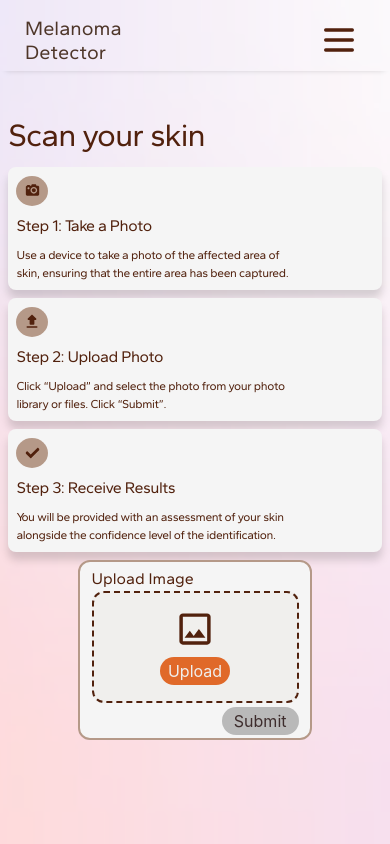
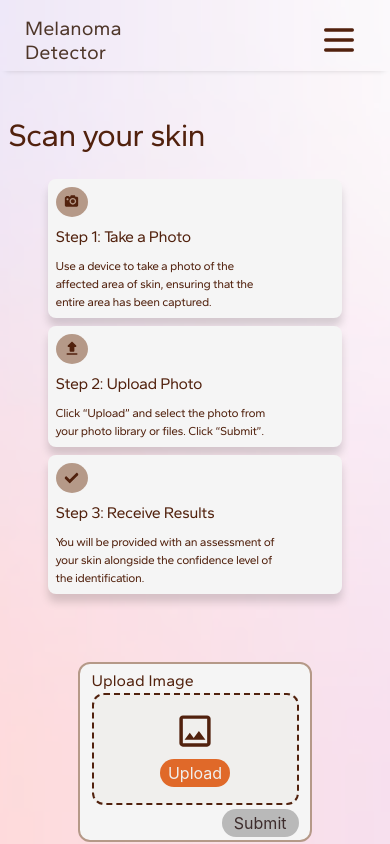
Before and after one commit to CareTech-at-UCI/melanoma-project, a React (Create React App) app in the folder frontend/: page /scan in a window 390 px wide. Shown: the top 844 px of the page. Built offline with nearby package versions, Linux system fonts and the light colour scheme.

Commit message:
scan page more responsive and cleaner

```diff
--- a/frontend/src/components/scan/upload.jsx
+++ b/frontend/src/components/scan/upload.jsx
@@ -57,7 +57,7 @@ export default function Upload() {
   };
 
   return (
-    <div className="mb-32 pb-[.8%] bg-[#F5F5F5] border-2 border-solid border-[#B59988] rounded-xl mx-auto w-[60%] h-[60%] md:w-[60%] md:h-[35vh]">
+    <div className="mb-32 mt-12 sm:mt-10 md:mt-0  pb-[.8%] bg-[#F5F5F5] border-2 border-solid border-[#B59988] rounded-xl mx-auto w-[60%] h-[60%] md:w-[50%] xs:w-[80%] md:h-[35vh]">
       <p className='font-gantari text-main-brown pl-[5%] pt-[2%]'>Upload Image</p>
       <div
       className={`border-2 border-dashed border-[#51210D] rounded-xl mx-auto w-[90%] h-[60%] p-4 flex items-center justify-center ${
--- a/frontend/src/pages/Scan.jsx
+++ b/frontend/src/pages/Scan.jsx
@@ -13,7 +13,7 @@ export const Scan = () => {
     </div>
     <div className="w-full h-full flex flex-col items-center overflow-hidden">
         {/*Frame 44*/}
-        <div className="pt-10 w-full md:w-[90%] flex flex-col items-center justify-center">
+        <div className="pt-10 w-full flex flex-col items-center justify-center">
             {/*Frame 135*/}
             <div className="text-left w-full pl-2 md:pl-15">
                 <h1 className="font-gantari text-main-brown text-scan-header-9 md:text-header-2 sm:pl-3">
@@ -21,7 +21,7 @@ export const Scan = () => {
                 </h1>
             </div>
             {/*Frame 43/46*/}
-            <div className="w-full h-[90%] md:w-[80%] md:h-[90%] flex flex-col items-center">
+            <div className="w-full h-[90%] md:w-[80%] md:h-[90%] flex flex-col items-center px-10 py-3">
                 {/*steps*/}
                 <div className="w-full flex flex-col md:flex-row items-center justify-center gap-[8px] md:gap-[3%] p-2 md:p-10 items-stretch">
                     {/*Step 1*/}
```
